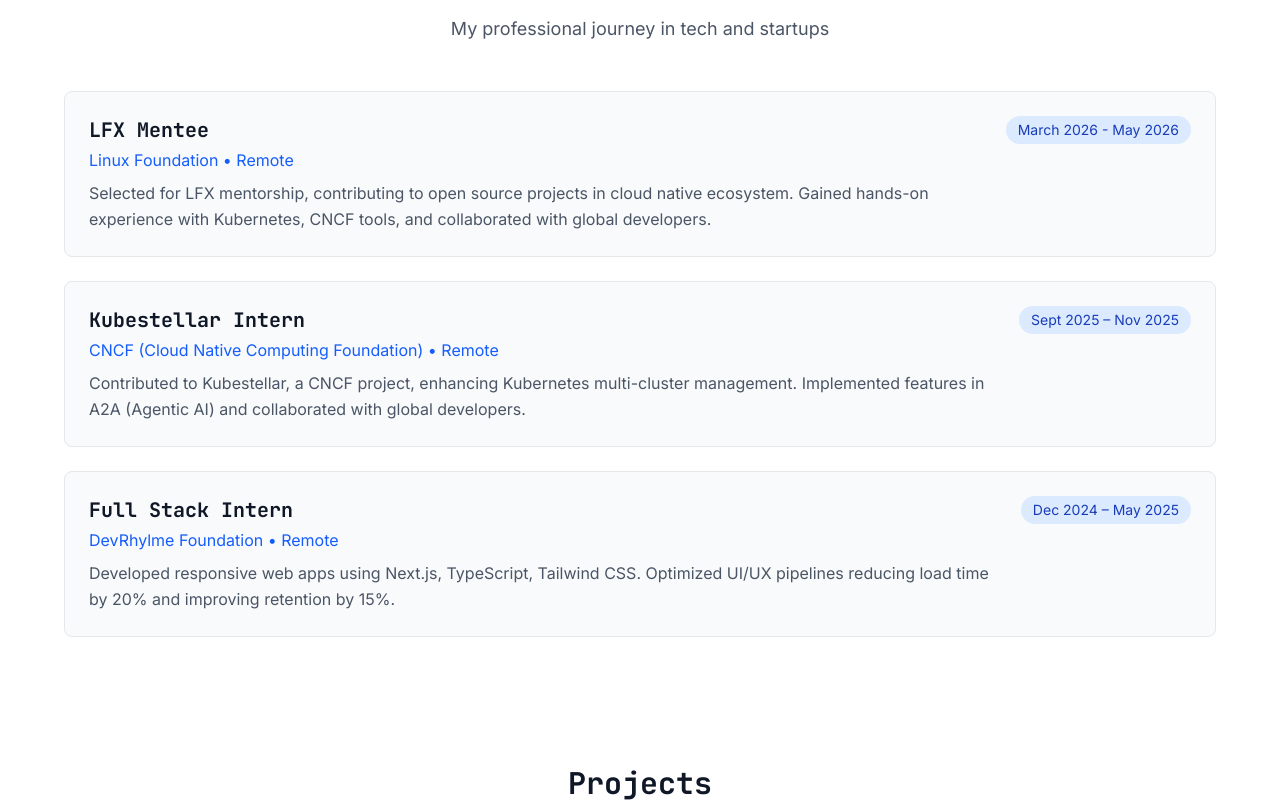
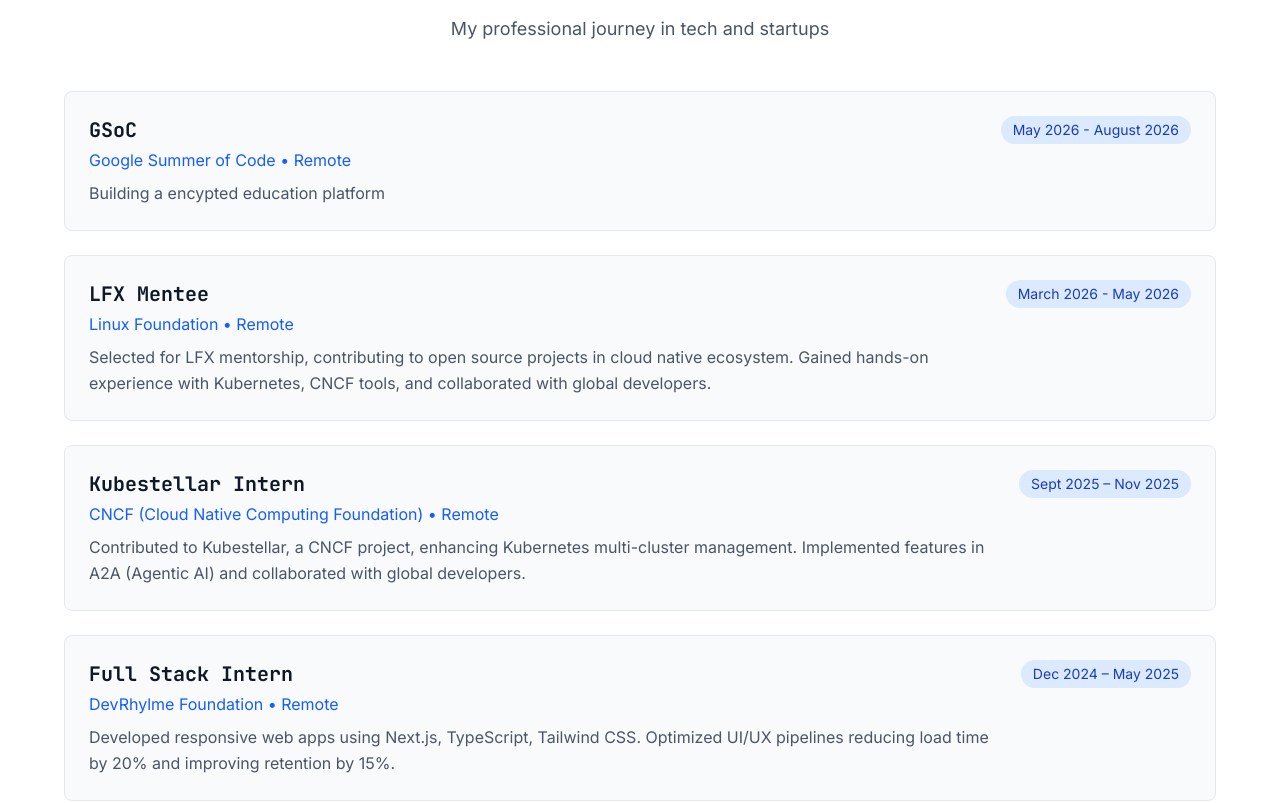
Before and after one commit to ghanshyam2005singh/ghanshyamsingh.dev, a Next.js app: page / in a window 1280 px wide. Shown: the part 1792-2595 px from the top of the page. Built offline with nearby package versions, Linux system fonts and the light colour scheme; no server answers.

Commit message:
experince and blogs updated

```diff
--- a/src/components/Achievments.tsx
+++ b/src/components/Achievments.tsx
@@ -1,4 +1,12 @@
 import React from "react";
+
+const blogs = [
+  {
+    title: "My Journey to GSoC 2026",
+    desc: "A personal account of my experience applying and being selected for Google Summer of Code 2026, including tips and lessons learned.",
+    link: "http://localhost:3000/",
+  }
+]
 
 const achievements = [
   {
@@ -71,6 +79,36 @@
           </div>
         ))}
       </div>
+      {/* Header */}
+      <div className="text-center mb-12">
+        <h2 className="text-3xl font-bold text-gray-900 mb-4">
+          Stories & Blogs
+        </h2>
+        <p className="text-lg text-gray-600">
+          How i came this far!
+        </p>
+      </div>
+
+      {/* Blogs */}
+      <div className="grid grid-cols-1 md:grid-cols-2 gap-6">
+        {blogs.map((item, idx) => (
+          <div key={idx} className="bg-white rounded-lg p-6 border border-gray-200">
+            <div className="flex justify-between items-start gap-4">
+              <div className="flex-1">
+                <h3 className="text-lg font-semibold text-gray-900 mb-2">
+                  {item.title}
+                </h3>
+                <p className="text-gray-600 leading-relaxed">
+                  {item.desc}
+                </p>
+              <span className="text-bold text-blue-600 font-medium whitespace-nowrap">
+                {item.link ? <a href={item.link} target="_blank" rel="noopener noreferrer">Read More</a> : null}
+              </span>
+              </div>
+            </div>
+          </div>
+        ))}
+      </div>
     </div>
   </section>
 );
--- a/src/components/WorkExperince.tsx
+++ b/src/components/WorkExperince.tsx
@@ -1,6 +1,13 @@
 import React from "react";
 
 const workExperience = [
+  {
+    role: "GSoC",
+    org: "Google Summer of Code",
+    period: "May 2026 - August 2026",
+    desc: "Building a encypted education platform",
+    location: "Remote"
+  },
   {
     role: "LFX Mentee",
     org: "Linux Foundation",
```
